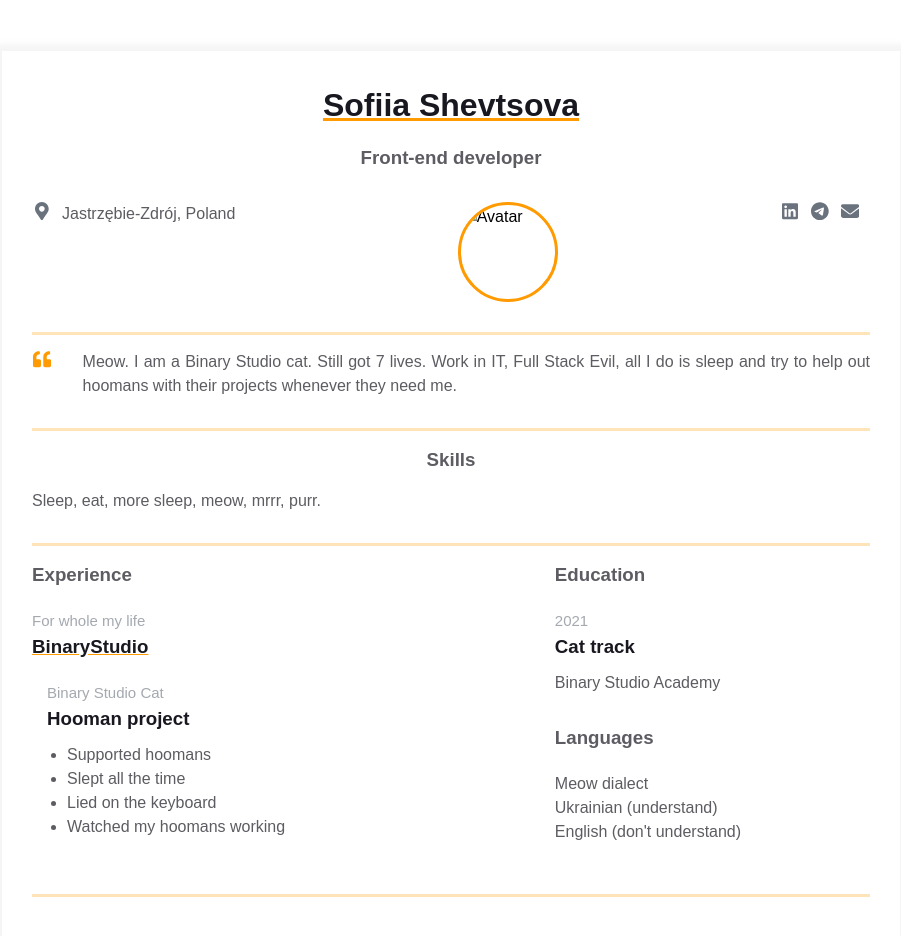
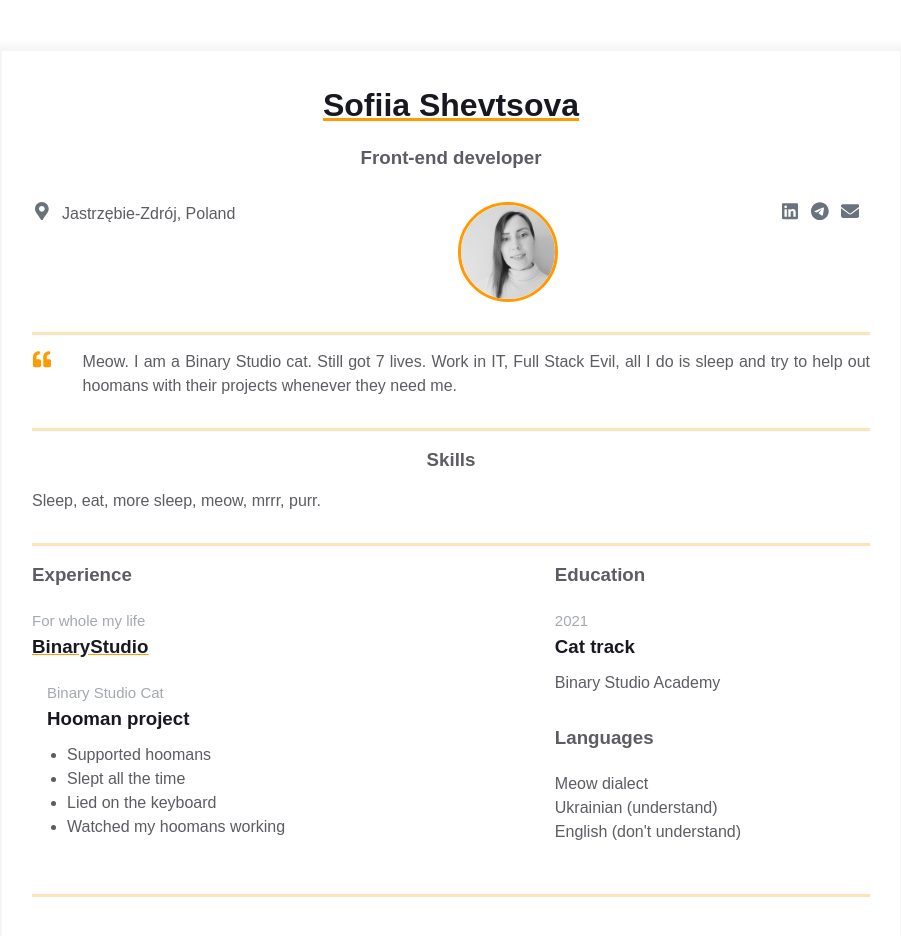
Before and after one commit to SofiiaShevtsova/homepage, a plain HTML site: page index.html in a window 1280 px wide. Shown: the whole page, without its empty margins (189-1090 px from the left). Drawn offline with Linux system fonts and the light colour scheme.

Commit message:
added my avatar

```diff
--- a/index.html
+++ b/index.html
@@ -39,7 +39,7 @@
               <div class="contact-info__block contact-info__block--center">
                 <img
                   class="contact-info__avatar"
-                  src="assets/myAvatar.jpg"
+                  src="assets/my-avatar.jpg"
                   alt="Avatar"
                 />
               </div>
```
Also changed, not shown: assets/my-avatar.jpg (added).
